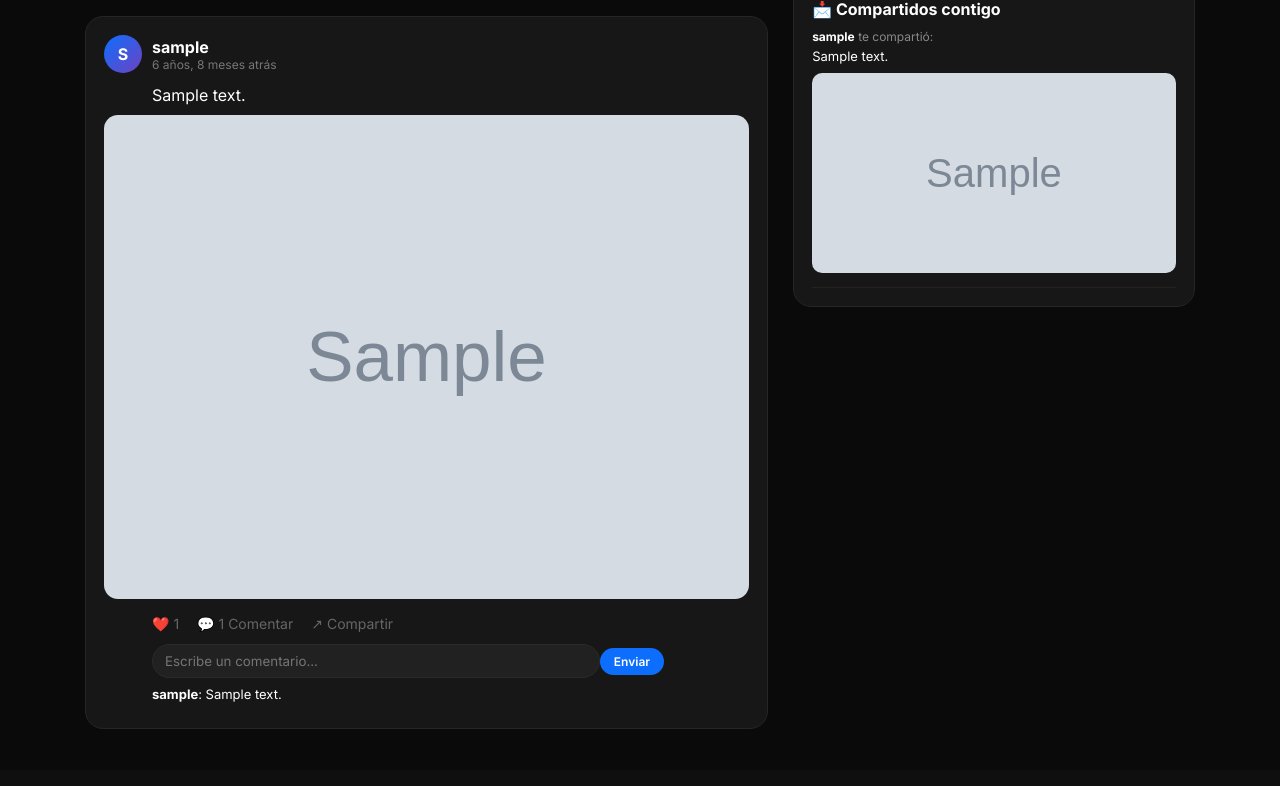
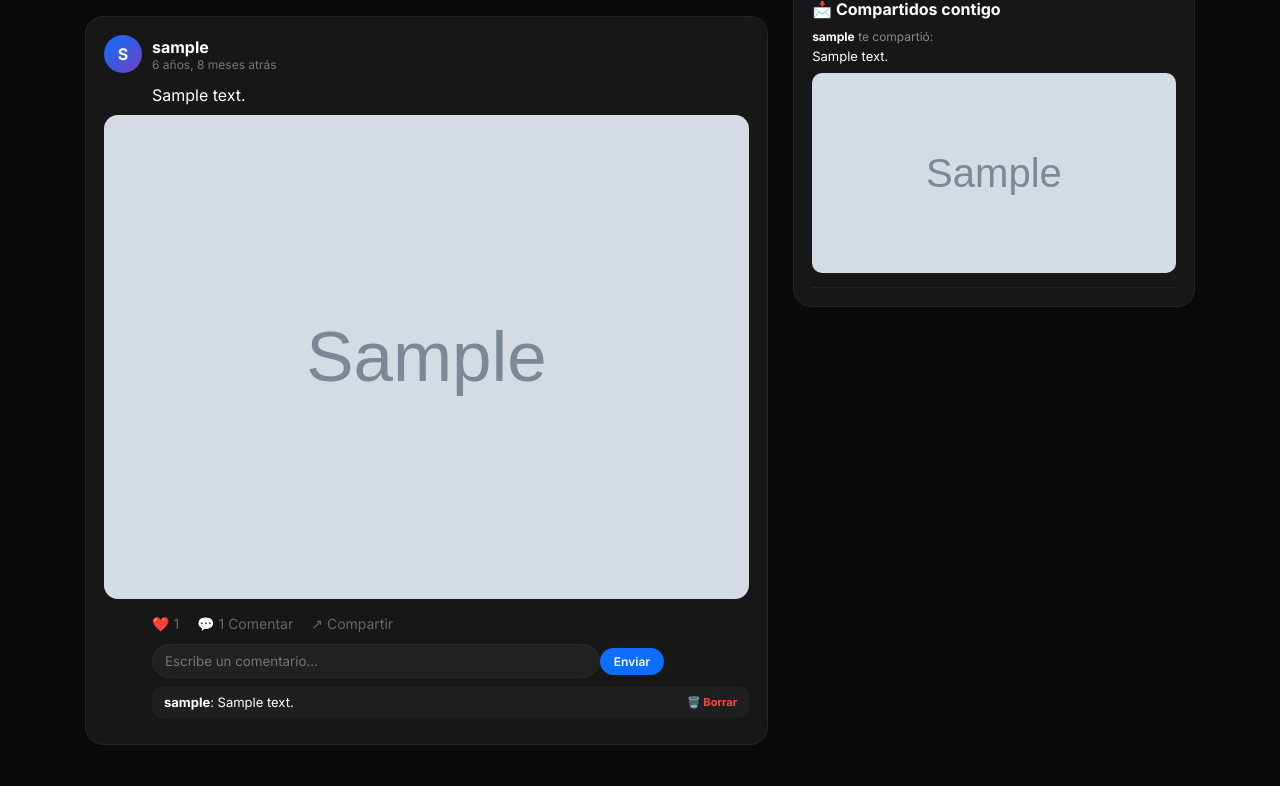
Before and after one commit to H3ctorR0DR1GU3Z/FreeSpace, a Django app: page /feed/ in a window 1280 px wide, after a click that opens the changed part. Shown: the part 294-1080 px from the top of the page. Before the commit the page ends 1023 px from the top, so only its background shows below. Run offline with Django 5.2, Linux system fonts and the light colour scheme; a user stored in the database is signed in; tables that the repository leaves empty hold one stand-in row (values such as "Sample post"); grey boxes marked "Sample" are stand-in pictures.

Commit message:
agregar boton borrar comentario

```diff
--- a/templates/feed.html
+++ b/templates/feed.html
@@ -55,7 +55,16 @@ textarea{background:#212121; border:1px solid #2a2a2a; width:100%; color:white;
 </div>
 <div id="com-{{ pub.id }}" class="coment-box">
 <form method="POST" action="{% url 'comentar' pub.id %}">{% csrf_token %}<input type="text" name="contenido_comentario" placeholder="Escribe un comentario..." required><button class="btn btn-blue" style="padding:6px 14px; font-size:12px;">Enviar</button></form>
-{% for c in pub.comentarios.all %}<p style="margin:8px 0; font-size:13px;"><b>{{ c.usuario.username }}</b>: {{ c.contenido }}</p>{% endfor %}
+
+{% for c in pub.comentarios.all %}
+<div style="margin:8px 0; font-size:13px; background:#1f1f1f; padding:8px 12px; border-radius:10px; display:flex; justify-content:space-between; align-items:center;">
+<span><b>{{ c.usuario.username }}</b>: {{ c.contenido }}</span>
+{% if c.usuario == user %}
+<a href="{% url 'borrar_comentario' c.id %}" style="color:#ff4444; text-decoration:none; font-size:11px; margin-left:12px; font-weight:bold;">🗑️ Borrar</a>
+{% endif %}
+</div>
+{% endfor %}
+
 </div>
 </div>
 {% endfor %}
@@ -87,7 +96,6 @@ textarea{background:#212121; border:1px solid #2a2a2a; width:100%; color:white;
 </div>
 </div>
 
-<!-- MODAL COMPARTIR -->
 <div id="shareModal" class="modal"><div class="modal-content">
 <h4>Enviar a un amigo</h4><p style="color:#777; font-size:12px; margin-bottom:10px;">Elige a quién enviarle esta publicación con foto</p>
 <div id="listaAmigosModal">
@@ -108,7 +116,7 @@ document.querySelectorAll('.btn-enviar').forEach(btn=>{
   btn.addEventListener('click', e=>{
     let amigoId = btn.dataset.amigo;
     fetch(`/compartir/${pubActual}/a/${amigoId}/`, {headers:{'X-Requested-With':'XMLHttpRequest'}})
-   .then(r=>r.json()).then(d=>{
+  .then(r=>r.json()).then(d=>{
       btn.innerText='✅ Enviado'; btn.disabled=true;
       setTimeout(()=>{ document.getElementById('shareModal').style.display='none'; btn.innerText='Enviar'; btn.disabled=false; }, 1000);
     });
@@ -118,7 +126,7 @@ document.querySelectorAll('.like-btn').forEach(btn=>{
   btn.addEventListener('click', e=>{
     e.preventDefault();
     fetch(`/like/${btn.dataset.id}/`, {headers:{'X-Requested-With':'XMLHttpRequest'}})
-   .then(r=>r.json()).then(d=>{
+  .then(r=>r.json()).then(d=>{
       document.getElementById(`likes-${btn.dataset.id}`).innerText=d.likes;
       if(d.liked) btn.classList.add('liked'); else btn.classList.remove('liked');
     });
```
